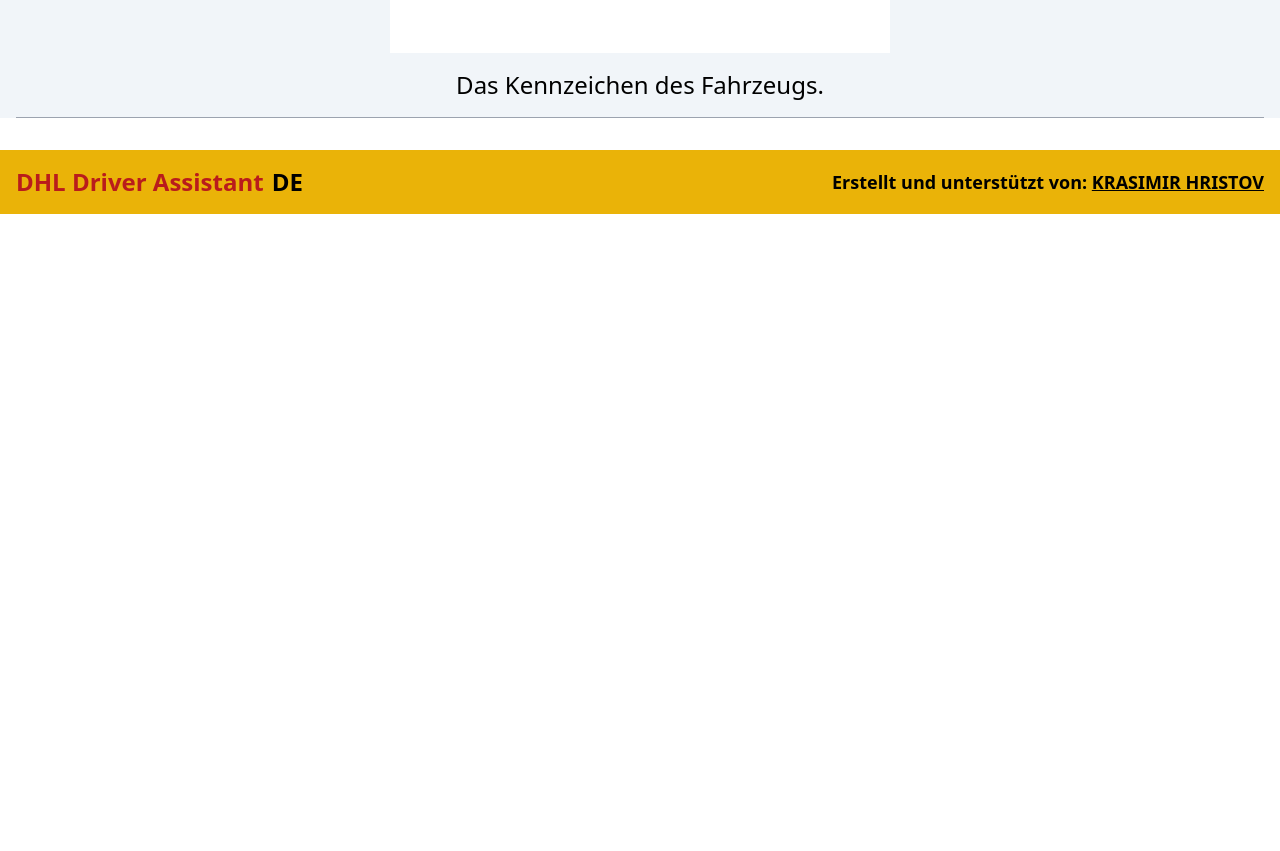
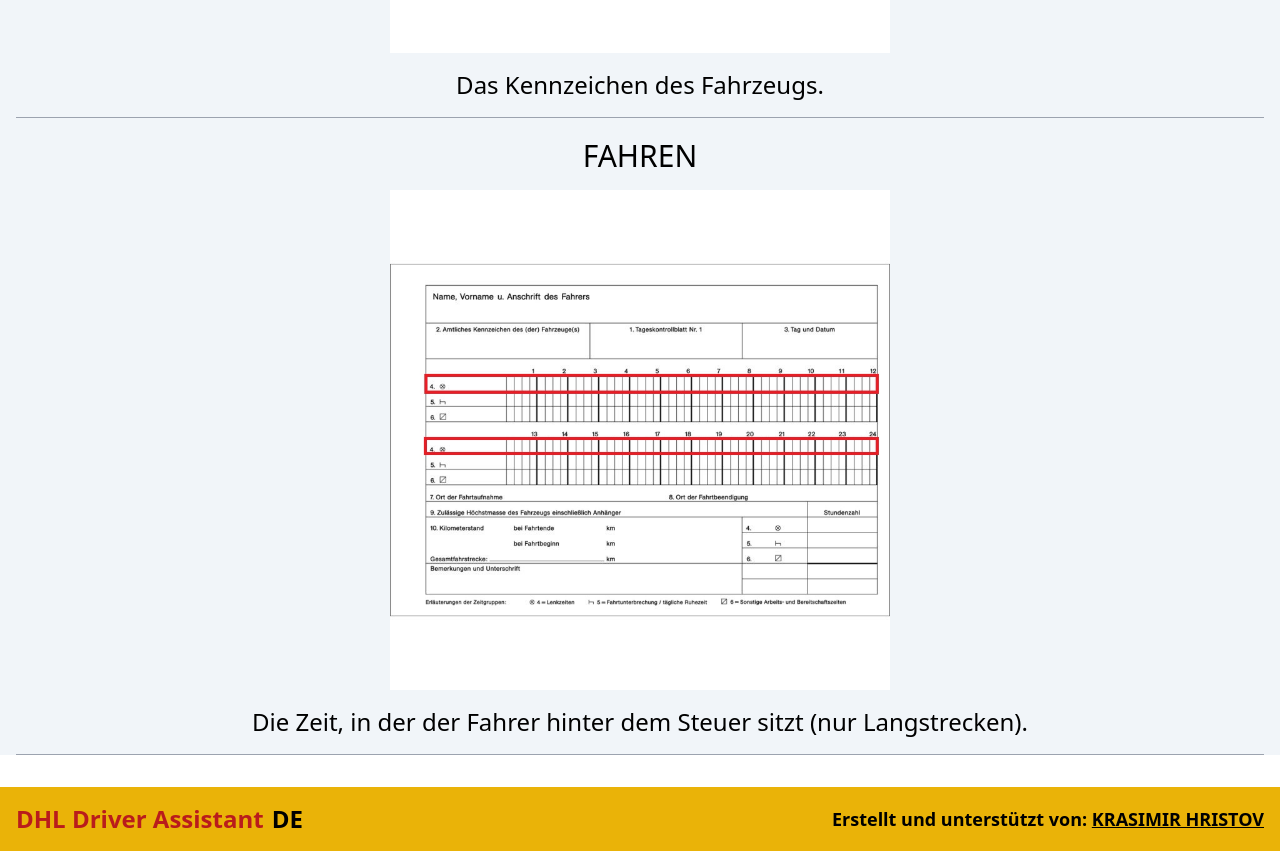
Before and after one commit to Krasimir-Hristov/DHL-Driver-Assitant-Dev, a React (Vite) app in the folder frontend/: page /controllbook in a window 1280 px wide. Shown: the part 3640-4491 px from the top of the page. Before the commit the page ends 3854 px from the top, so only its background shows below. Built offline with nearby package versions, Linux system fonts and the light colour scheme.

Commit message:
add driving line object

```diff
--- a/frontend/src/pages/ControllBook.tsx
+++ b/frontend/src/pages/ControllBook.tsx
@@ -7,6 +7,7 @@ import dayOfYearImg from '../assets/controlBookImg/cbDayOfYear.jpg';
 import nameAndFamilyImg from '../assets/controlBookImg/cbName.jpg';
 import currentDateImg from '../assets/controlBookImg/cbDate.jpg';
 import licensePlateImg from '../assets/controlBookImg/cbPlates.jpg';
+import drivingLineImg from '../assets/controlBookImg/cbDriving.jpg';
 
 import DayOfYear from '../components/DayOfYear';
 import CurrentDate from '../components/CurrentDate';
@@ -30,6 +31,11 @@ const ControllBook: React.FC = () => {
       title: `${t('cbLicensePlate')}`, // Примерен ключ от вашите i18n ресурси
       image: licensePlateImg,
       description: `${t('cbLicensePlateDesc')}`, // Примерен ключ от вашите i18n ресурси
+    },
+    {
+      title: `${t('cbDrivingLine')}`, // Примерен ключ от вашите i18n ресурси
+      image: drivingLineImg,
+      description: `${t('cbDrivingLineDesc')}`, // Примерен ключ от вашите i18n ресурси
     },
 
     // Добавете повече обекти тук, ако е необходимо
```
